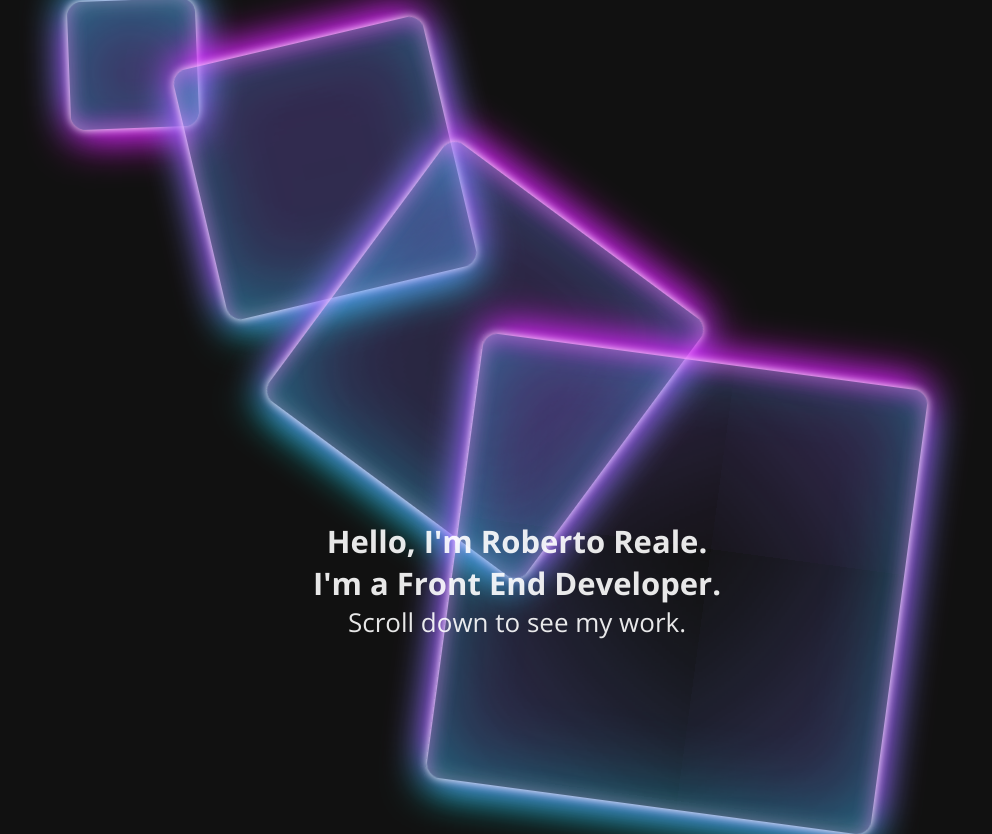
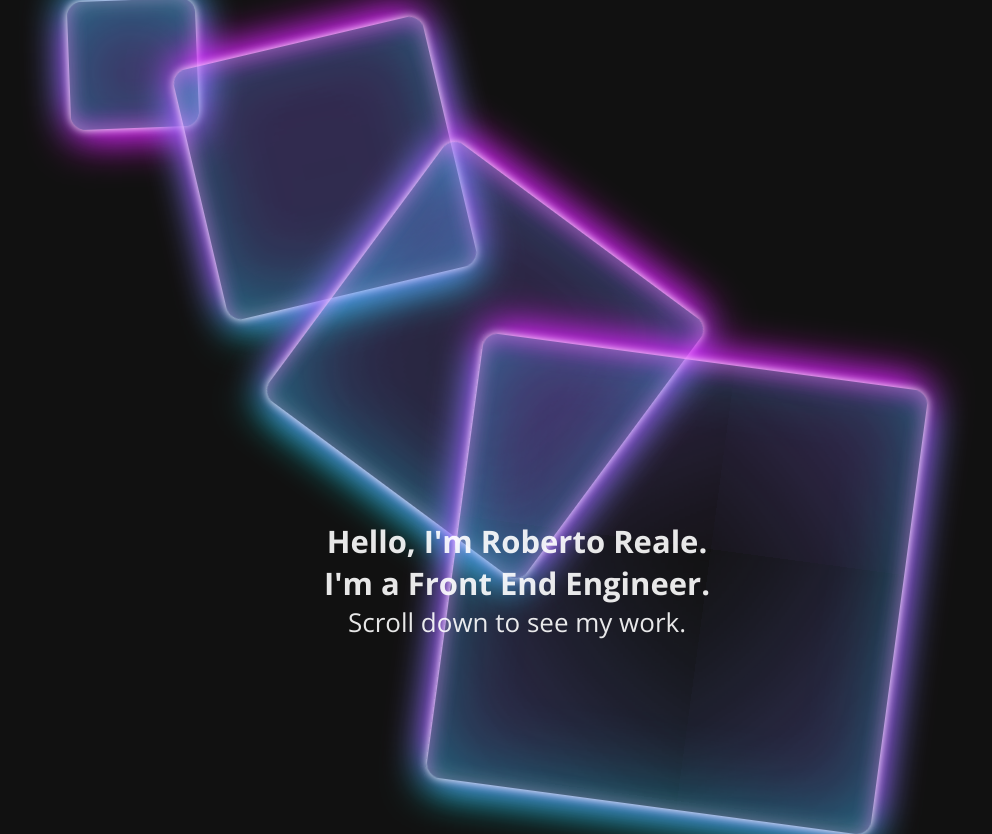
Before and after one commit to sickdyd/sickdyd.github.io, a React (Create React App) app: page / in a window 1280 px wide. Shown: the top 834 px of the page, without its empty margins (123-1115 px from the left). Built offline with nearby package versions, Linux system fonts and the light colour scheme.

Commit message:
Updated package.json

```diff
--- a/package.json
+++ b/package.json
@@ -1,6 +1,6 @@
 {
-  "name": "sickdyd",
-  "homepage": "http://sickdyd.github.io/sickdyd/",
+  "name": "sickdyd.github.io",
+  "homepage": "http://sickdyd.github.io",
   "version": "0.1.0",
   "private": true,
   "dependencies": {
--- a/src/components/SectionContact.js
+++ b/src/components/SectionContact.js
@@ -23,7 +23,7 @@ const Section = styled.section`
   flex-direction: column;
   justify-content: flex-start;
   align-items: center;
-  margin-top: 5vh;
+  margin-top: 0vh;
 
   min-height: 20vh;
 
--- a/src/components/SectionHome.js
+++ b/src/components/SectionHome.js
@@ -11,7 +11,7 @@ export default () => {
         <span className="big">
           Hello, I'm Roberto Reale.
           <br/>
-          I'm a Front End Developer.
+          I'm a Front End Engineer.
         </span>
         <span>
           Scroll down to see my work.
```
